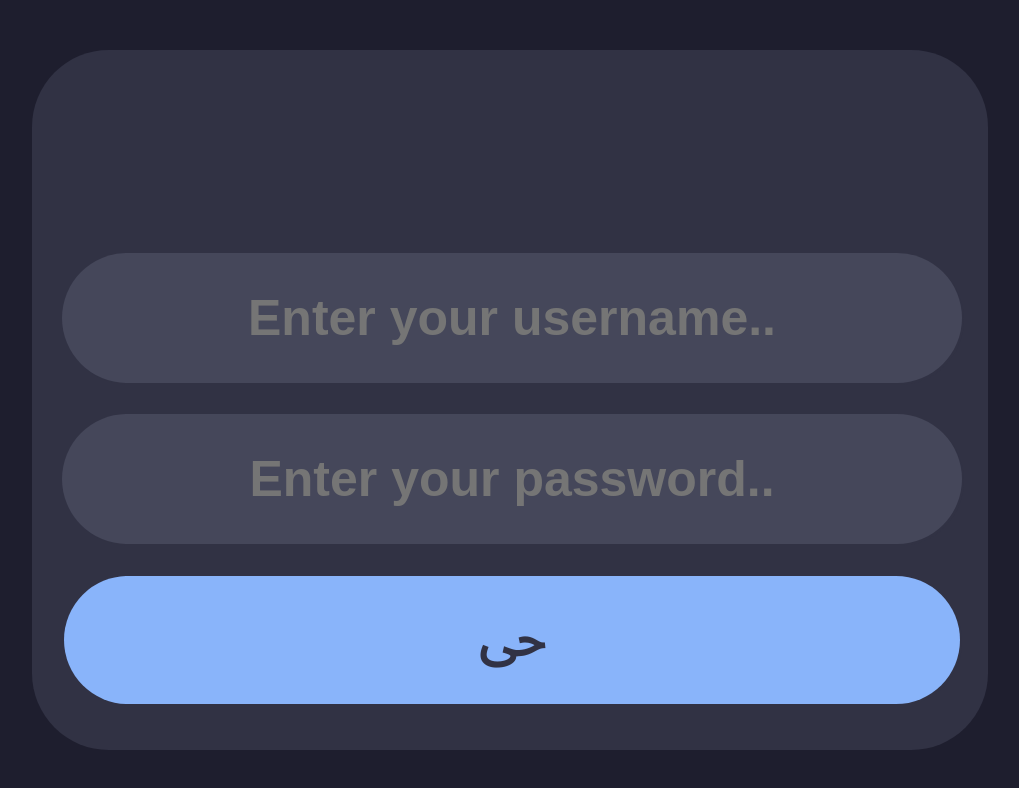
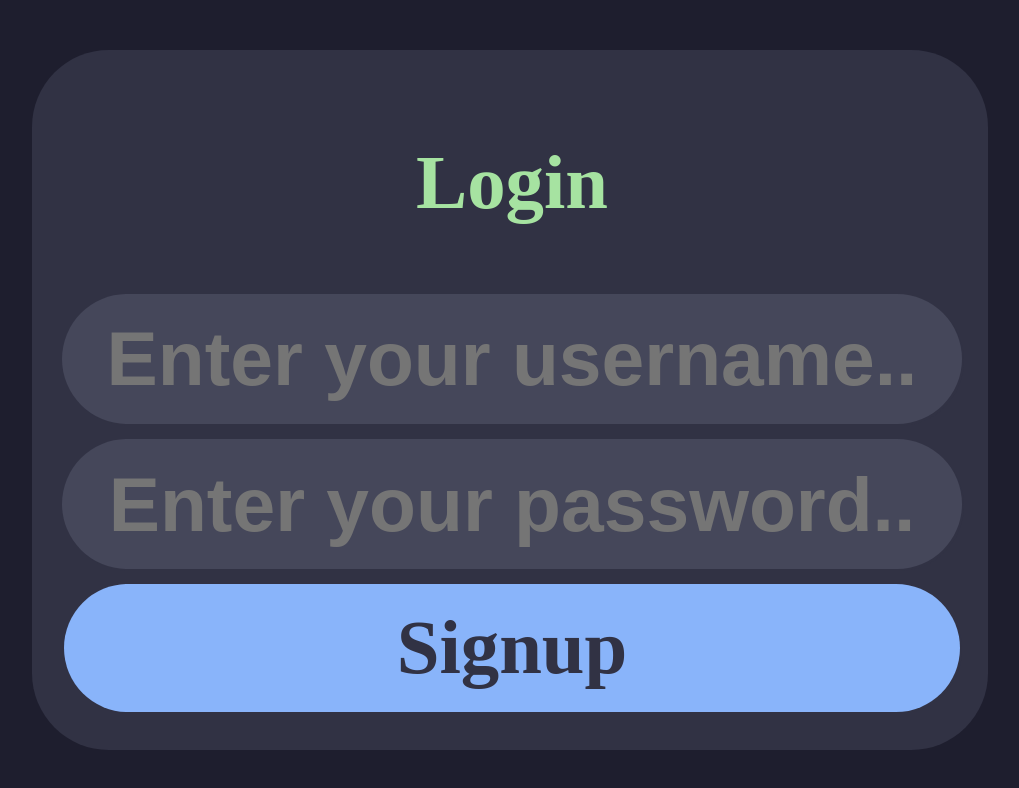
Before and after one commit to raminsamadi123/JsExercise, a plain HTML site: page HTML/login/index.html in a window 1280 px wide. Shown: the whole page, without its empty margins (130-1149 px from the left). Drawn offline with Linux system fonts and the light colour scheme.

Commit message:
fast git

```diff
--- a/HTML/login/index.html
+++ b/HTML/login/index.html
@@ -16,12 +16,12 @@ NAME: index.html
 <body>
   <div id="login_page">
     <div id="container">
-      <h1 id="title">﫻</h1>
+      <h1 id="title">Login</h1>
       <input id="username" type="text" name="username" placeholder="Enter your username.."
         onkeydown="submitOnEnter(event)">
       <input id="password" type="password" name="password" placeholder="Enter your password.."
         onkeydown="submitOnEnter(event)">
-      <button onclick="signup()" id="signup_button" type="button">ﳿ</button>
+      <button onclick="signup()" id="signup_button" type="button">Signup</button>
     </div>
   </div>
   <script src="script.js"></script>
--- a/HTML/login/styles.css
+++ b/HTML/login/styles.css
@@ -5,7 +5,7 @@ NAME: style.css
 
 *
 {
-  font-size: 50px;
+  font-size: 6vw;
 }
 
 html, body {
```
